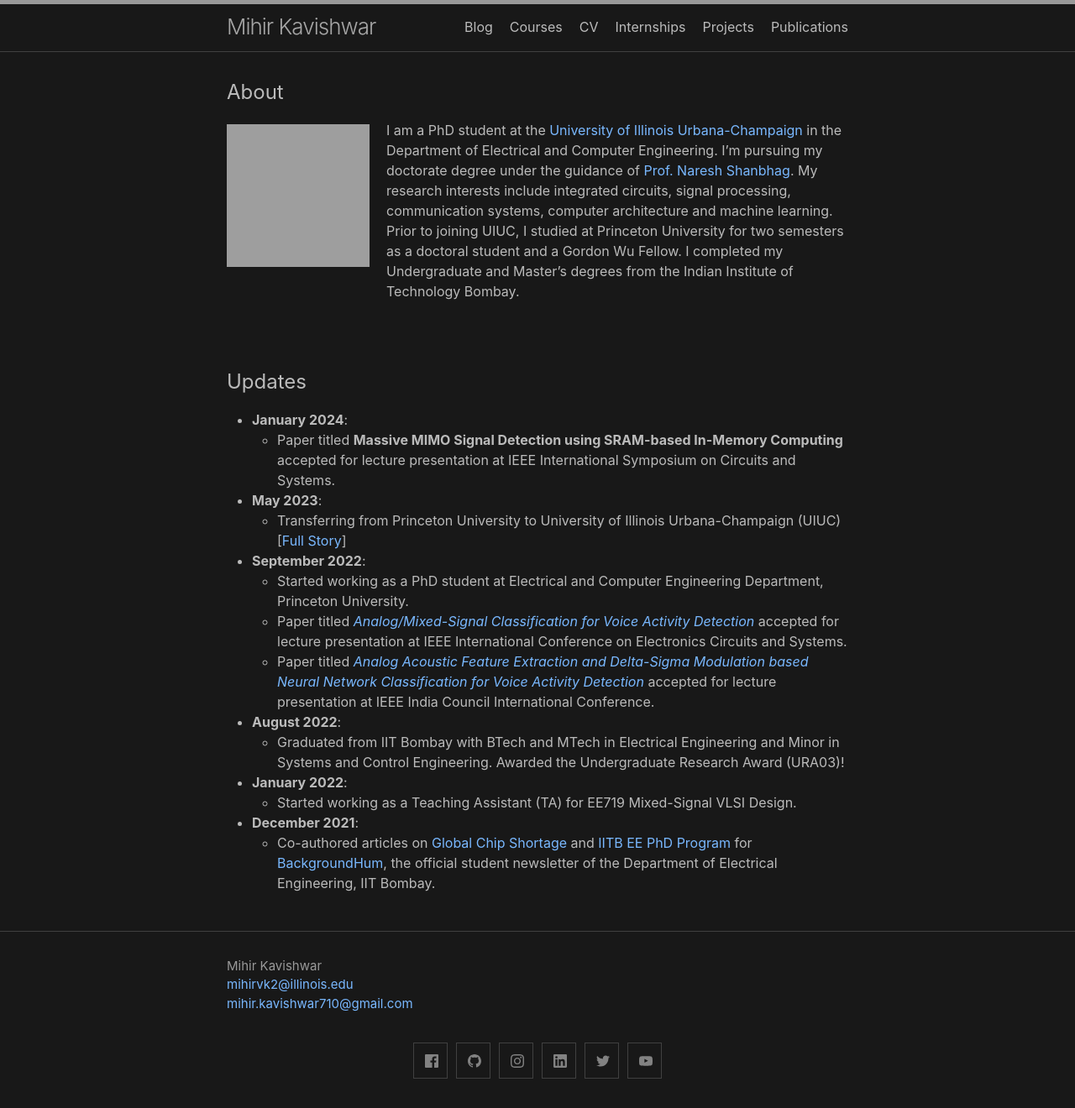
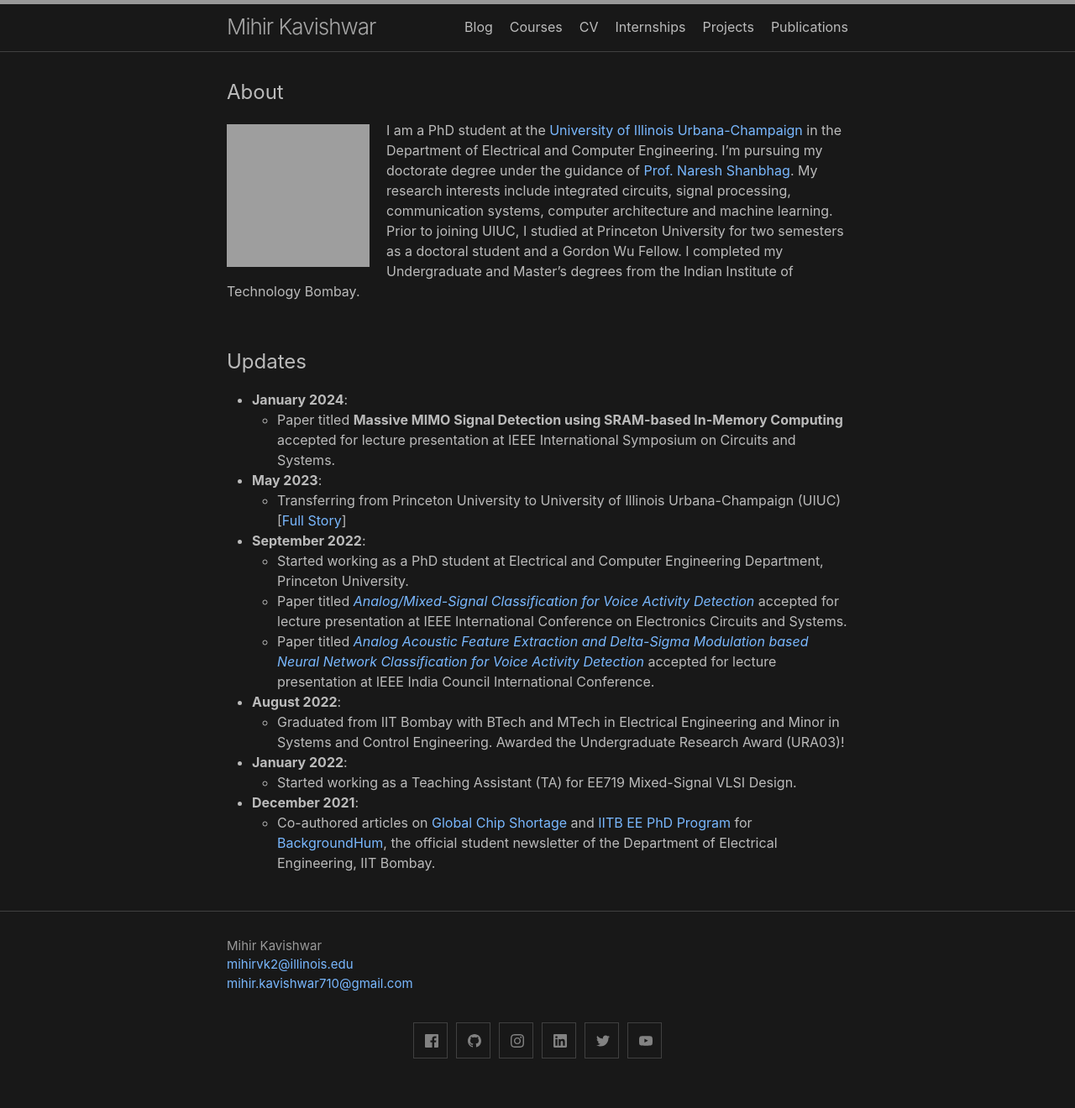
Before and after one commit to mihirvk/mihirvk.github.io, a Jekyll site: the page built from index.md, in a window 1280 px wide. Shown: the whole page at 84% size. Built offline with Jekyll 4.4.1, drawn with Linux system fonts in a browser that asks for light colours; after the commit the page ends 1296 px from its top, so only the background shows below that; grey boxes are pictures that could not be loaded.

Commit message:
Update index.md

```diff
--- a/index.md
+++ b/index.md
@@ -21,11 +21,10 @@ Through this webpage, I intend to showcase some of my past and on-going projects
 
 ## About
 
-<img align="left" src="assets/images/Mihir_dp_square.png" alt="Mihir Kavishwar" style="height: 170px; width:170px; padding: 5px 20px 20px 0px;"/>
+<img align="left" src="assets/images/Mihir_dp_square.png" alt="Mihir Kavishwar" style="height: 170px; width:170px; padding: 5px 20px 10px 0px;"/>
 
 I am a PhD student at the [University of Illinois Urbana-Champaign](https://illinois.edu/) in the Department of Electrical and Computer Engineering. I'm pursuing my doctorate degree under the guidance of [Prof. Naresh Shanbhag](https://shanbhag.ece.illinois.edu/). My research interests include integrated circuits, signal processing, communication systems, computer architecture and machine learning. Prior to joining UIUC, I studied at Princeton University for two semesters as a doctoral student and a Gordon Wu Fellow. I completed my Undergraduate and Master’s degrees from the Indian Institute of Technology Bombay.
 
-<br>
 <br>
 
 ## Updates
```
